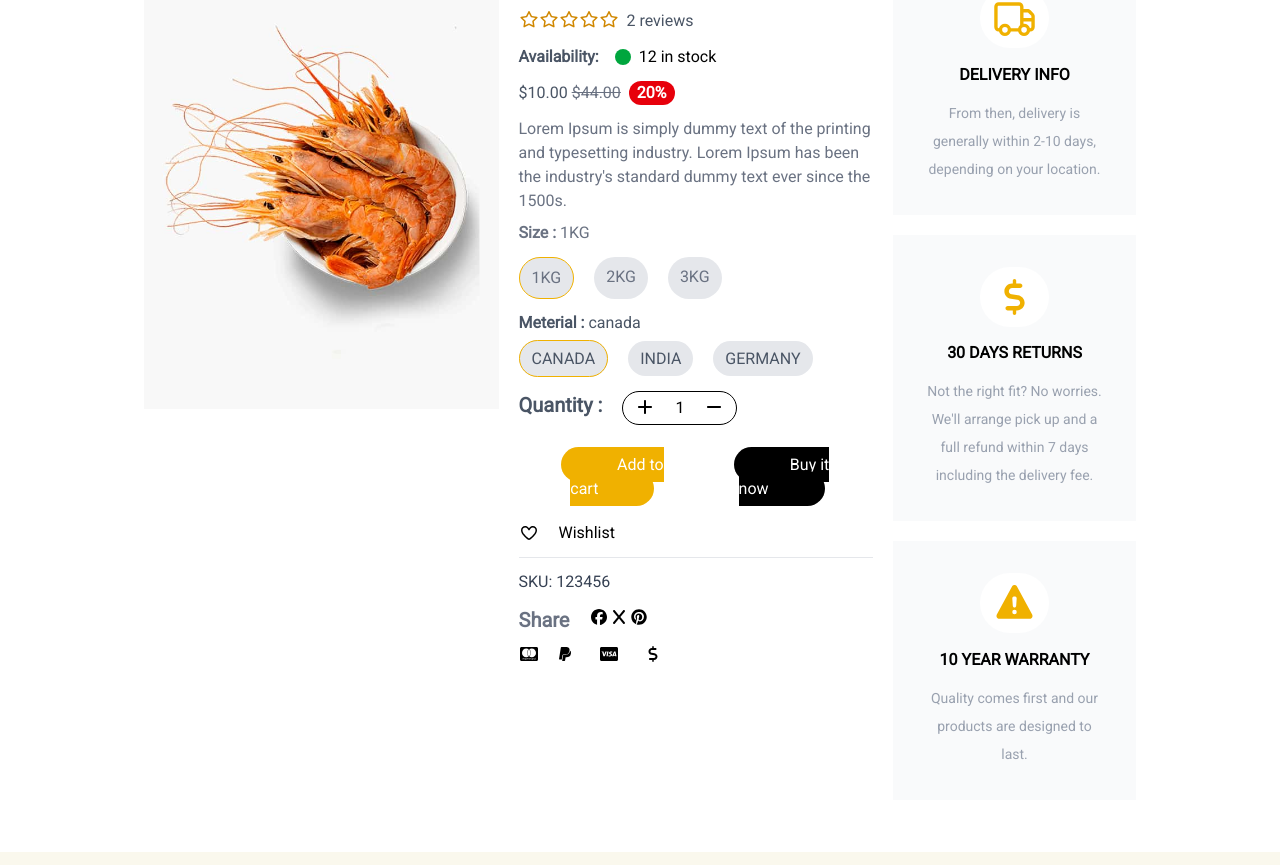
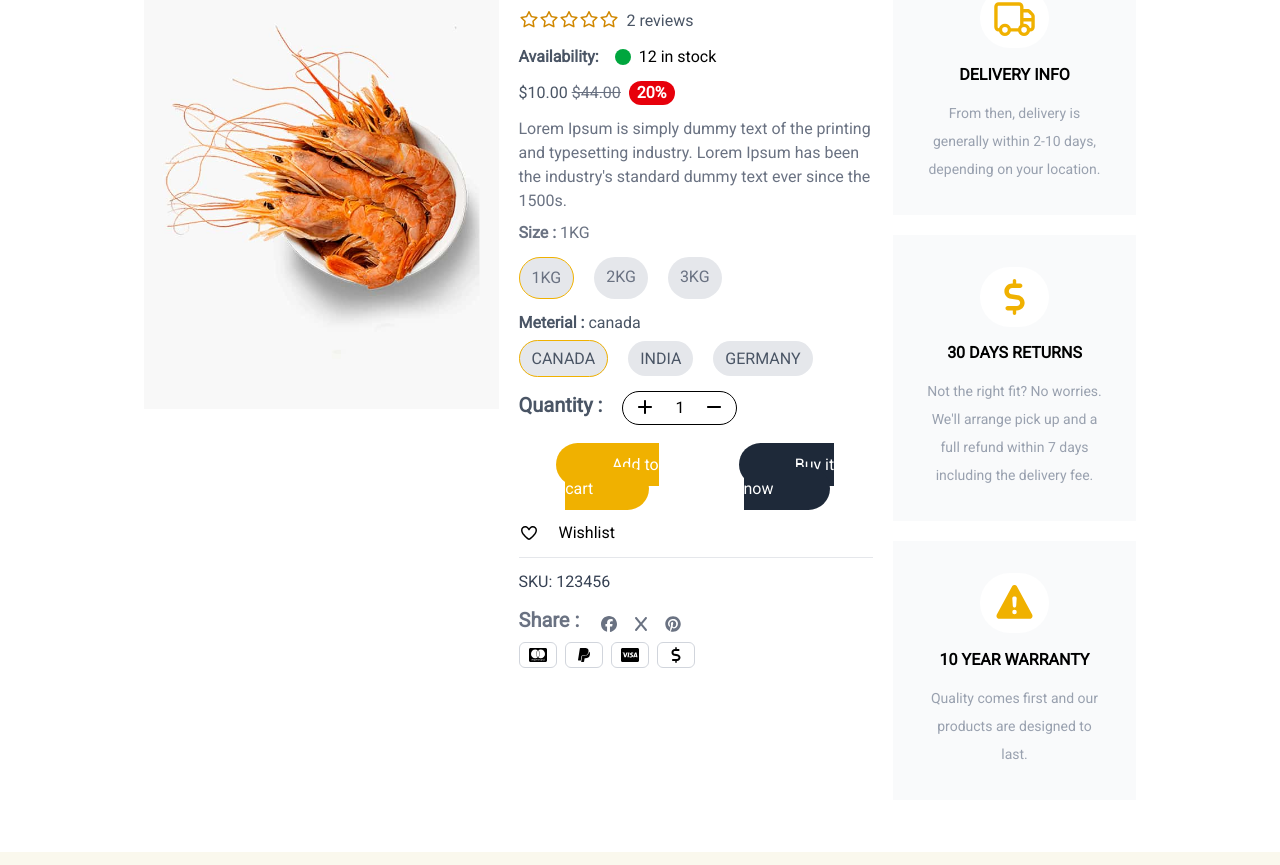
Before and after one commit to rashelmahomud/VEGIST_SHOP, a Next.js app: page /tranding/1 in a window 1280 px wide. Shown: the part 427-1292 px from the top of the page. Built offline with nearby package versions, Linux system fonts and the light colour scheme; what @ant-design/nextjs-registry would draw is missing.

Commit message:
added more editing design

```diff
--- a/src/app/tranding/[id]/page.tsx
+++ b/src/app/tranding/[id]/page.tsx
@@ -261,11 +261,11 @@ const TrandingId = ({ params }: { params: Promise<{ id: string }> }) => {
                       </button>
                     </p>
                   </div>
-                  <div className="text-center flex justify-between p-2">
+                  <div className="flex gap-5 p-2">
                     <button>
                       <Link
                         href={""}
-                        className="px-14 py-2 text-white text-semibold bg-yellow-500 rounded-full"
+                        className="px-14 py-3 text-white text-semibold bg-yellow-500 rounded-full"
                       >
                         Add to cart
                       </Link>
@@ -273,7 +273,7 @@ const TrandingId = ({ params }: { params: Promise<{ id: string }> }) => {
                     <button className="text-gray-600">
                       <Link
                         href={""}
-                        className="px-14 py-2 text-white text-semibold bg-black rounded-full"
+                        className="px-14 py-3 text-white text-semibold bg-gray-800 rounded-full"
                       >
                         Buy it now
                       </Link>
@@ -287,32 +287,32 @@ const TrandingId = ({ params }: { params: Promise<{ id: string }> }) => {
                   <div className="text-gray-700 mb-3">
                     <p>SKU: 123456</p>
                   </div>
-                  <div className="flex gap-5">
+                  <div className="flex items-center gap-5 ">
                     <p className="text-xl font-semibold text-gray-500 mb-2">
-                      Share
+                      Share :
                     </p>
-                    <div>
-                      <FontAwesomeIcon icon={faFacebook} />
-                      <FontAwesomeIcon icon={faX} />
-                      <FontAwesomeIcon icon={faPinterest} />
+                    <div className="flex gap-3 text-gray-500">
+                      <FontAwesomeIcon icon={faFacebook} className="hover:text-yellow-500" />
+                      <FontAwesomeIcon icon={faX} className="hover:text-yellow-500"/>
+                      <FontAwesomeIcon icon={faPinterest} className="hover:text-yellow-500" />
                     </div>
                   </div>
-                  <div className="flex gap-2">
+                  <div className="flex items-center gap-2">
                     <FontAwesomeIcon
                       icon={faCcMastercard}
-                      className="w-10 py-1 rounded-md bg-white hover:bg-yellow-500 duration-300"
+                      className="w-10 py-1 px-2 rounded-md bg-white border border-gray-300 duration-300"
                     />
                     <FontAwesomeIcon
                       icon={faPaypal}
-                      className="w-10 px-2 py-1 rounded-md bg-white hover:bg-yellow-500 duration-300"
+                      className="w-10 px-2 py-1 rounded-md bg-white border border-gray-300 duration-300"
                     />
                     <FontAwesomeIcon
                       icon={faCcVisa}
-                      className="w-10 px-2 py-1 rounded-md bg-white hover:bg-yellow-500 duration-300"
+                      className="w-10 px-2 py-1 rounded-md bg-white border border-gray-300 duration-300"
                     />
                     <FontAwesomeIcon
                       icon={faDollar}
-                      className="w-10 px-2 py-1 rounded-md bg-white hover:bg-yellow-500 duration-300"
+                      className="w-10 px-2 py-1 rounded-md bg-white border border-gray-300 duration-300"
                     />
                   </div>
                 </div>
```
